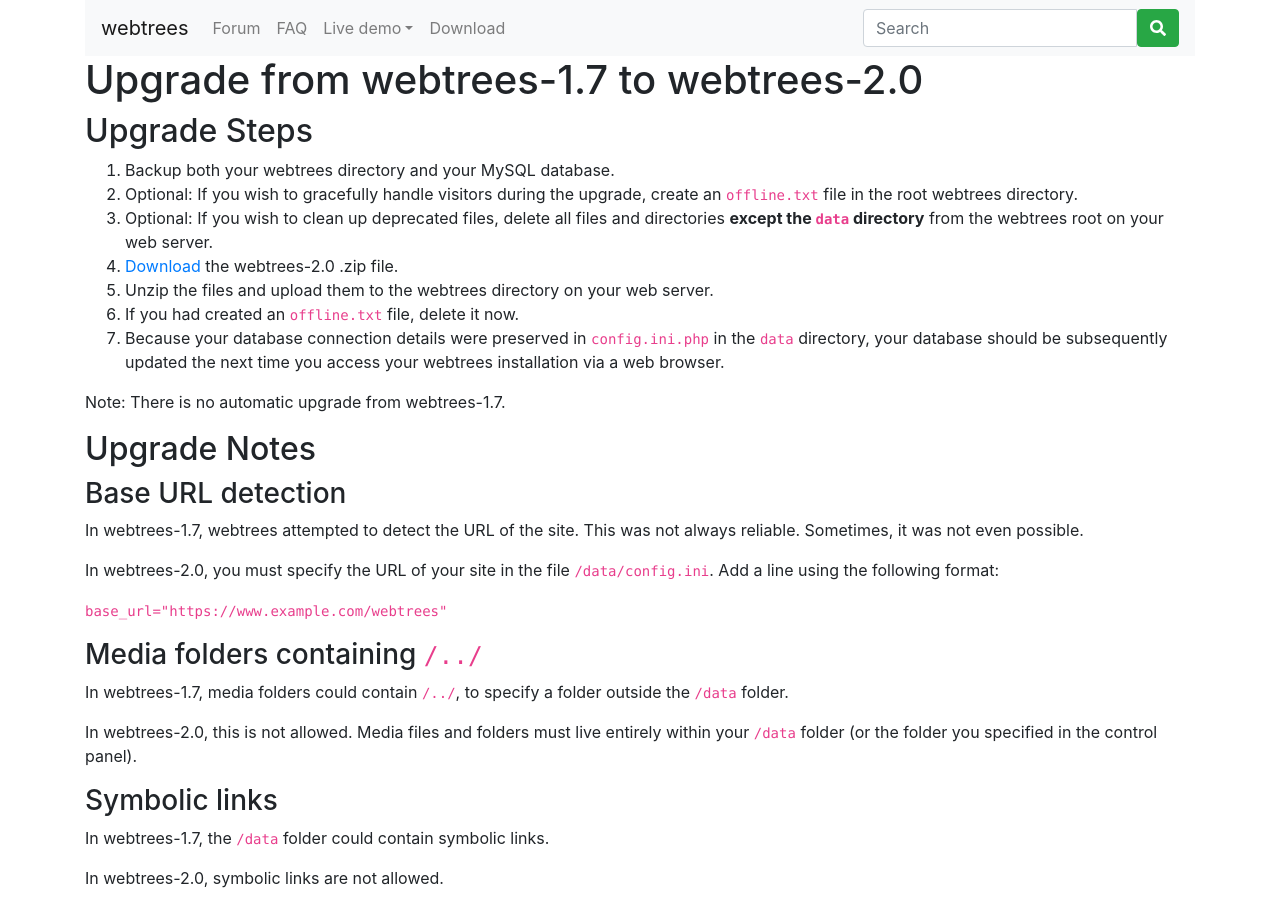
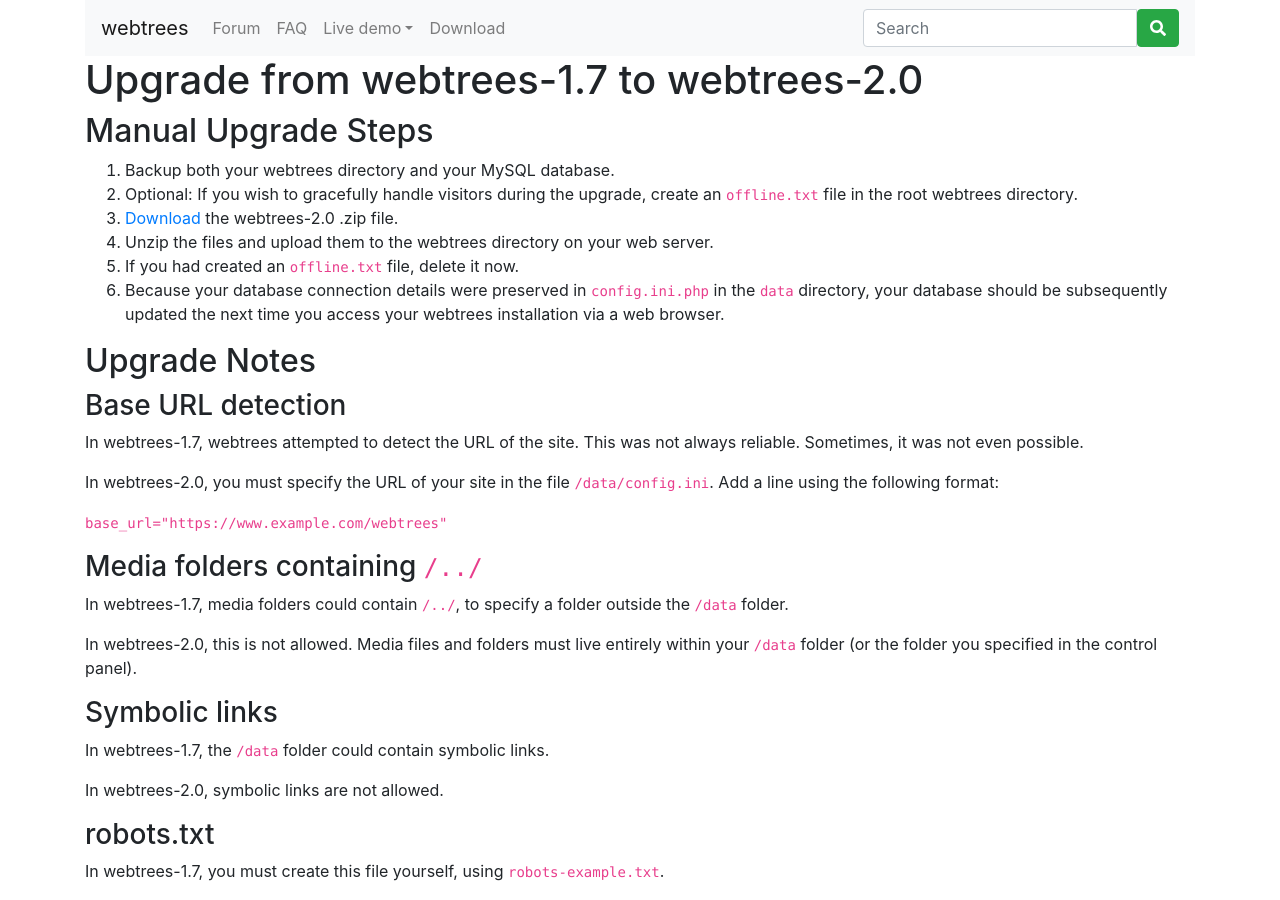
Before and after one commit to webtrees/webtrees.github.io, a Jekyll site: the page built from upgrade.md, in a window 1280 px wide and 900 px high. Built offline with Jekyll 4.4.1, drawn with Linux system fonts in a browser that asks for light colours; nearby versions of some CDN libraries.

Commit message:
Remove instructions about deleting old files from upgrade steps; correct numbering

```diff
--- a/upgrade.md
+++ b/upgrade.md
@@ -6,17 +6,14 @@ permalink: /upgrade
 
 # Upgrade from webtrees-1.7 to webtrees-2.0
 
-## Upgrade Steps
+## Manual Upgrade Steps
 
 1. Backup both your webtrees directory and your MySQL database.
 2. Optional: If you wish to gracefully handle visitors during the upgrade, create an `offline.txt` file in the root webtrees directory.
-2. Optional: If you wish to clean up deprecated files, delete all files and directories **except the `data` directory** from the webtrees root on your web server.
-2. [Download](https://github.com/fisharebest/webtrees/releases/tag/2.0.0) the webtrees-2.0 .zip file.
-3. Unzip the files and upload them to the webtrees directory on your web server.
-4. If you had created an `offline.txt` file, delete it now.
-5. Because your database connection details were preserved in `config.ini.php` in the `data` directory, your database should be subsequently updated the next time you access your webtrees installation via a web browser.
-
-Note: There is no automatic upgrade from webtrees-1.7.
+3. [Download](https://github.com/fisharebest/webtrees/releases/tag/2.0.0) the webtrees-2.0 .zip file.
+4. Unzip the files and upload them to the webtrees directory on your web server.
+5. If you had created an `offline.txt` file, delete it now.
+6. Because your database connection details were preserved in `config.ini.php` in the `data` directory, your database should be subsequently updated the next time you access your webtrees installation via a web browser.
 
 ## Upgrade Notes
 
```
